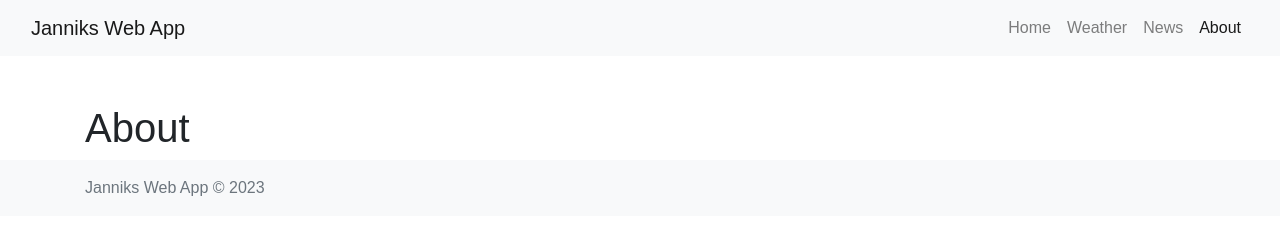
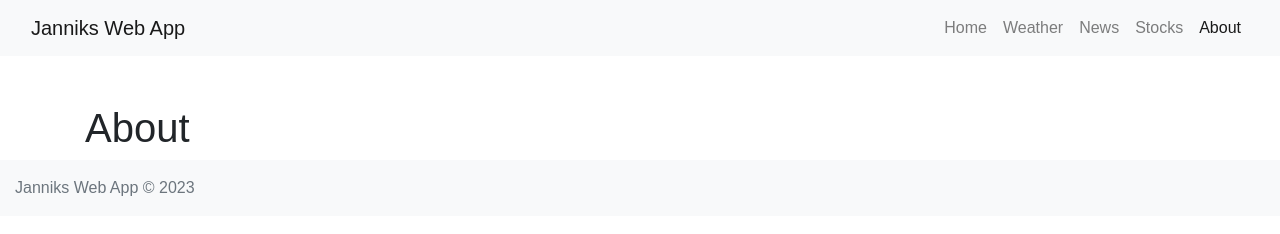
Before and after one commit to janniklth/janniks-web-app, a website: page views/about.html in a window 1280 px wide. Drawn offline with nearby package versions, Linux system fonts and the light colour scheme.

Commit message:
add stocks to nav and change footer container to fluid

```diff
--- a/views/about.html
+++ b/views/about.html
@@ -49,6 +49,9 @@
                     <a class="nav-link" href="/news">News</a>
                 </li>
                 <li class="nav-item">
+                    <a class="nav-link" href="/stocks">Stocks</a>
+                </li>
+                <li class="nav-item">
                     <a class="nav-link active" href="/about">About</a>
                 </li>
             </ul>
@@ -63,7 +66,7 @@
 
 <!-- Footer -->
 <footer class="footer mt-auto py-3 bg-light">
-    <div class="container">
+    <div class="container-fluid">
         <span class="text-muted">Janniks Web App © 2023</span>
     </div>
 </footer>
```
Also changed, not shown: views/404.html (+4 -3 lines), views/home.html (+4 -1 lines), views/news.html (+4 -1 lines), views/weather.html (+4 -1 lines).
